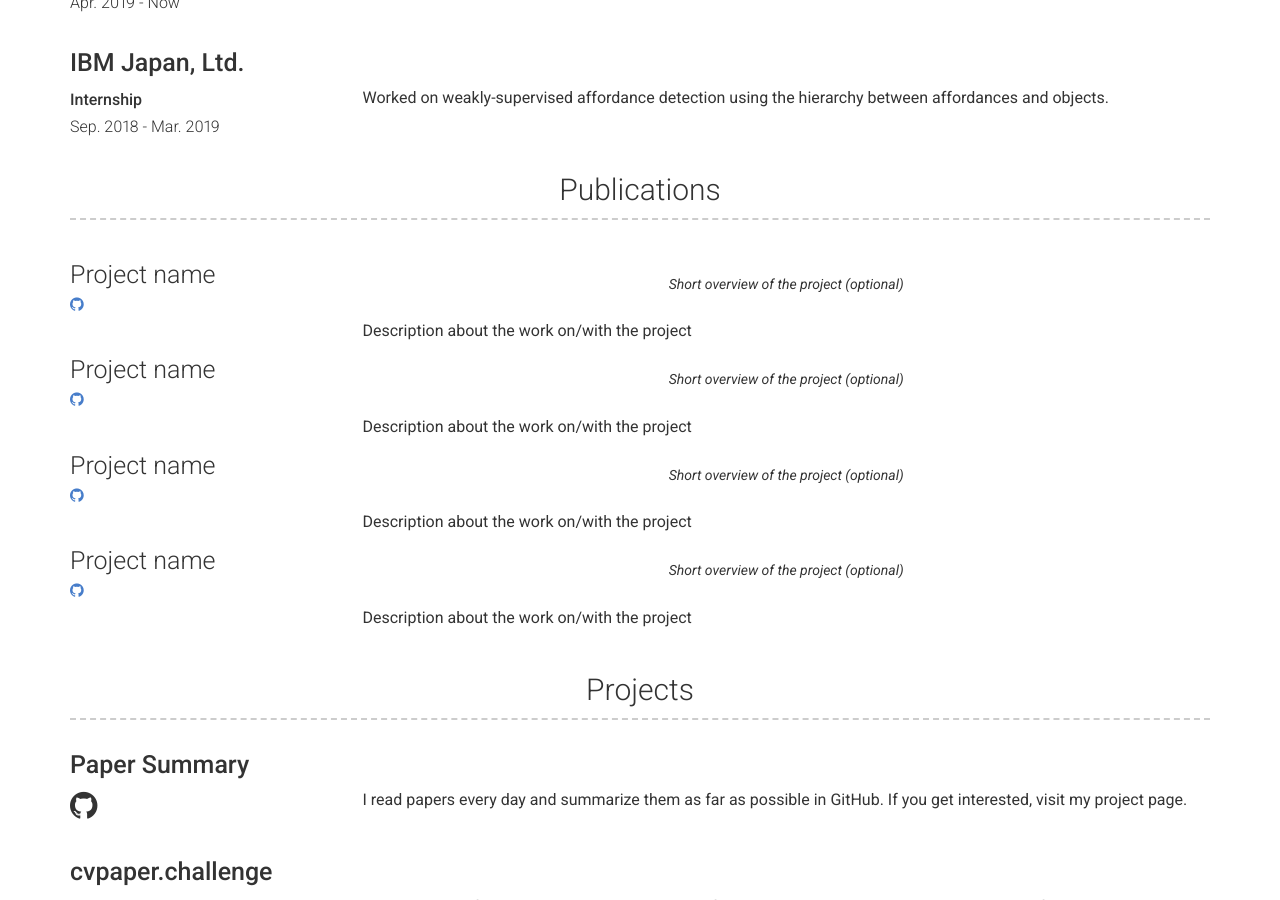
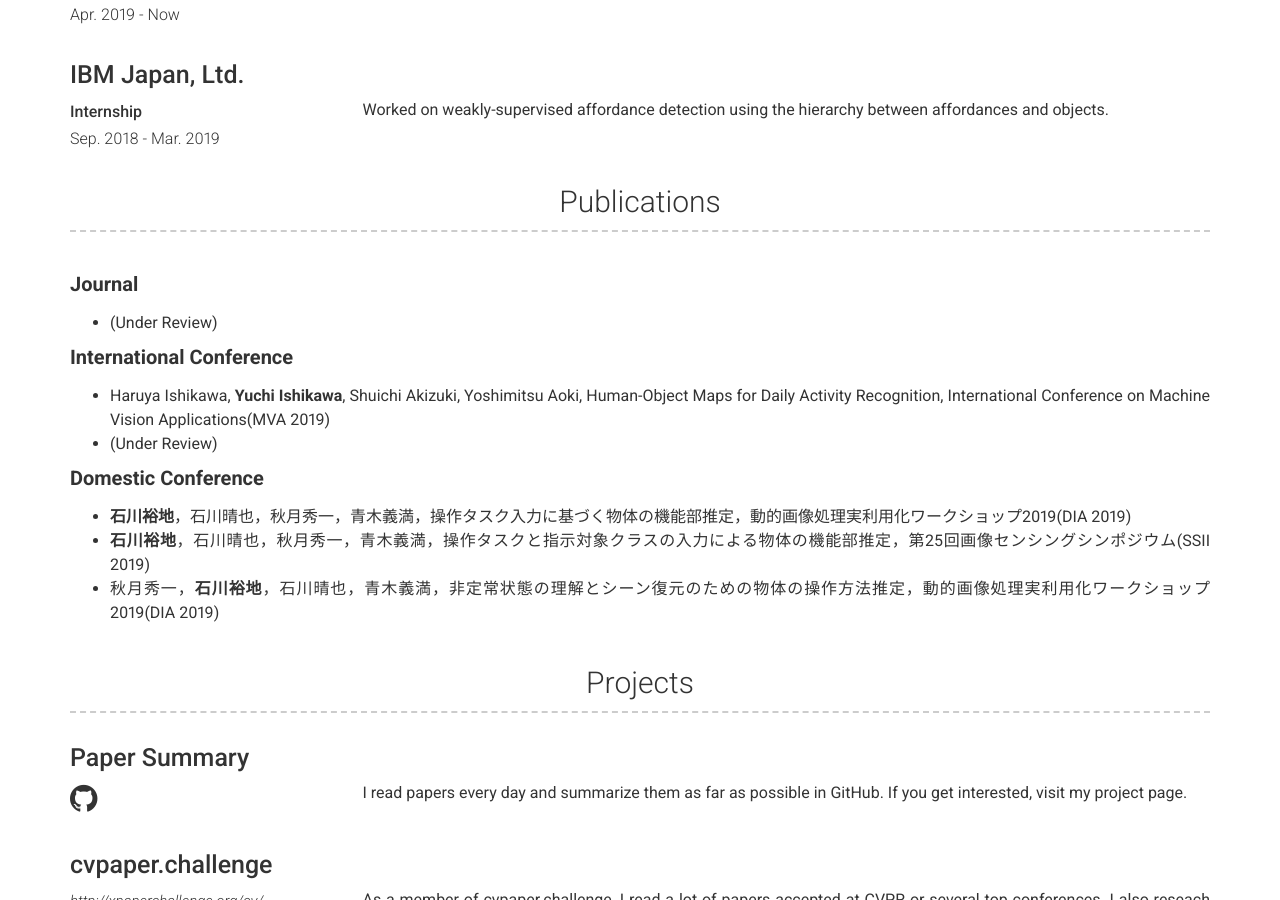
Before and after one commit to yiskw713/yiskw713.github.io.v1, a Jekyll site: the page built from index.md, in a window 1280 px wide and 900 px high, scrolled down 1335 px. Built offline with Jekyll 4.4.1, drawn with Linux system fonts in a browser that asks for light colours; some of the changed text lies outside the part shown.

Commit message:
complete my cv

```diff
--- a/_config.yml
+++ b/_config.yml
@@ -26,13 +26,14 @@ linkedin_username: 裕地-石川-126b39186
 # about_title: About Me (Use this to override about section title)
 about_profile_image: images/profile.jpg
 about_content: |
-  I'm a first-year master's student majoring in Electronics and Computer Vision in the dept. of Electronics and Electrical Engineering at Keio University.<br>
+  I'm a first-year Master's student majoring in Electronics and Computer Vision in the dept. of Electronics and Electrical Engineering at Keio University.<br>
   My research interests are Machine Learning, Computer Vision(Semantic Segmentation and Action Recognition) and Robot Vision(Affordance and Motion Analysis). <br>
   Now I'm working on these topics;
     * Fuction Detection of an object (e.g. Affordance)
     * Action Recognition
-    * Semantic Segmentation<br>
-  I'm full of curiosity. I always want to acquire a lot of knowledge and catch up brand　new technology.<br>
+    * Semantic Segmentation
+
+  I'm full of curiosity. I always want to acquire a lot of knowledge and catch up cutting-edge technology.<br>
   I also love traveling, camera, running in marathons, listening to music and so on. <br>
   If you get interested in me, Do Not hesitate to contact me!!<br>
 
@@ -43,7 +44,20 @@ education_title: Education #(Use this to override about education section title)
 experience_title: Work Experience #(Use this to override about experience section title)
 
 # Publications Section
-Publications_title: Publications #(Use this to override about projects section title)
+publications_title: Publications #(Use this to override about projects section title)
+publications_content: |
+  ## <b>Journal</b>
+  * (Under Review)
+
+  ## <b>International Conference</b>
+  * Haruya Ishikawa, <b>Yuchi Ishikawa</b>, Shuichi Akizuki, Yoshimitsu Aoki,
+    Human-Object Maps for Daily Activity Recognition, International Conference on Machine Vision Applications(MVA 2019)
+  * (Under Review)
+
+  ## <b>Domestic Conference</b>
+  *	<b>石川裕地</b>，石川晴也，秋月秀一，青木義満，操作タスク入力に基づく物体の機能部推定，動的画像処理実利用化ワークショップ2019(DIA 2019)
+  * <b>石川裕地</b>，石川晴也，秋月秀一，青木義満，操作タスクと指示対象クラスの入力による物体の機能部推定，第25回画像センシングシンポジウム(SSII 2019)
+  * 秋月秀一，<b>石川裕地</b>，石川晴也，青木義満，非定常状態の理解とシーン復元のための物体の操作方法推定，動的画像処理実利用化ワークショップ2019(DIA 2019)
 
 # Projects Section
 projects_title: Projects #(Use this to override about projects section title)
@@ -63,7 +77,7 @@ skills_content: | # this will include new lines to allow paragraphs
   ## <b>Data Science</b>
   <mark>Numpy</mark> <mark>Pandas</mark> <mark>Pytorch</mark> <mark>MatLab</mark>
 
-  ## <b>Research interests</b>
+  ## <b>Computer Vision</b>
   <mark>Machine Learning</mark> <mark>Affordance</mark> <mark>Motion Analysis</mark> <mark>3D Point Cloud</mark>
   <mark>Semantic Segmentation</mark> <mark>Action Recognition</mark> <mark>Object Detection</mark>
 
--- a/_data/publications.yml
+++ /dev/null
@@ -1,32 +0,0 @@
-# Publication template
-- name: Project name
-  link: Link to project (eg. sproogen.github.io/modern-resume-theme)(optional)
-  github: Github page for project (eg. sproogen/modern-resume-theme)(optional)
-  quote: >
-    Short overview of the project (optional)
-  description: | # this will include new lines to allow paragraphs
-    Description about the work on/with the project
-
-- name: Project name
-  link: Link to project (eg. sproogen.github.io/modern-resume-theme)(optional)
-  github: Github page for project (eg. sproogen/modern-resume-theme)(optional)
-  quote: >
-    Short overview of the project (optional)
-  description: | # this will include new lines to allow paragraphs
-    Description about the work on/with the project
-
-- name: Project name
-  link: Link to project (eg. sproogen.github.io/modern-resume-theme)(optional)
-  github: Github page for project (eg. sproogen/modern-resume-theme)(optional)
-  quote: >
-    Short overview of the project (optional)
-  description: | # this will include new lines to allow paragraphs
-    Description about the work on/with the project
-
-- name: Project name
-  link: Link to project (eg. sproogen.github.io/modern-resume-theme)(optional)
-  github: Github page for project (eg. sproogen/modern-resume-theme)(optional)
-  quote: >
-    Short overview of the project (optional)
-  description: | # this will include new lines to allow paragraphs
-    Description about the work on/with the project
--- a/_includes/publications.html
+++ b/_includes/publications.html
@@ -1,24 +1,8 @@
-<div class="container publication-container">
+<div class="container publications">
     <h3>{{ site.publications_title | default: "Publications" }}</h3>
-    {% for publication in site.data.publications %}
-    <div class="row clearfix publication">
-        <div class="col-xs-12 col-sm-4 col-md-3 col-print-12 left-column">
-            <h4>{{ publication.name }}</h4>
-            {%- if publication.link -%}
-            {% include a.html href=publication.link class="publication-link" %}{{ project.link }}</a>
-            {%- endif -%}
-            <p class="no-print">
-                <a href="https://github.com/{{ project.github }}" target="_blank">
-                    <i class="fa fa-github" title="{{ publication.name }} Github link"></i>
-                </a>
-            </p>
-        </div>
-        <div class="col-xs-12 col-sm-8 col-md-9 col-print-12">
-            {%- if publication.quote -%}
-            <p class="quote">{{ publication.quote }}</p>
-            {%- endif -%}
-            {{ publication.description | strip | markdownify }}
+    <div class="row clearfix">
+        <div class="col-md-12">
+            {{ site.publications_content | strip | markdownify }}
         </div>
     </div>
-    {% endfor %}
 </div>
--- a/_layouts/default.html
+++ b/_layouts/default.html
@@ -20,7 +20,7 @@
       {%- include experience.html -%}
       {%- endif -%}
 
-      {%- if site.data.publications.size > 0 -%}
+      {%- if site.publications_content -%}
       {%- include publications.html -%}
       {%- endif -%}
 
```
